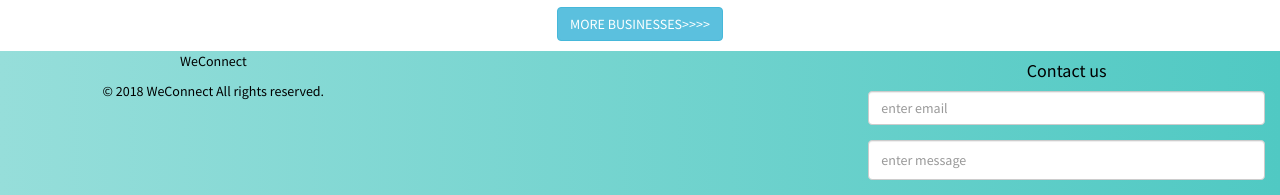
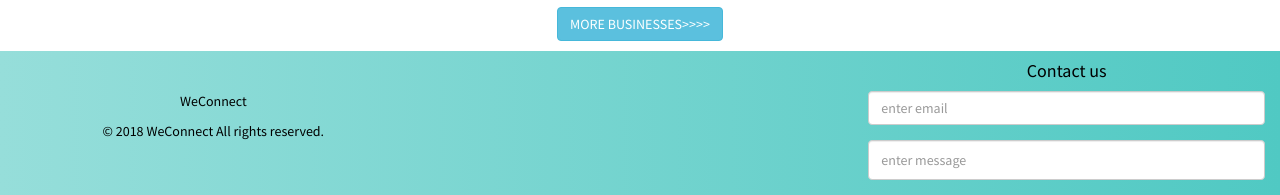
Before and after one commit to Collins33/WeConnect_template, a plain HTML site: page index.html in a window 1280 px wide. Shown: the part 866-1061 px from the top of the page. Drawn offline with nearby package versions, Linux system fonts and the light colour scheme; a script that the page names is missing.

```diff
--- a/css/index.css
+++ b/css/index.css
@@ -103,3 +103,7 @@ body{
     margin-left: auto;
     margin-right: auto;
  }
+ #footer-logo{
+     margin-top:10%;
+
+ }
```
Also changed, not shown: profile.html (line endings or trailing spaces).
